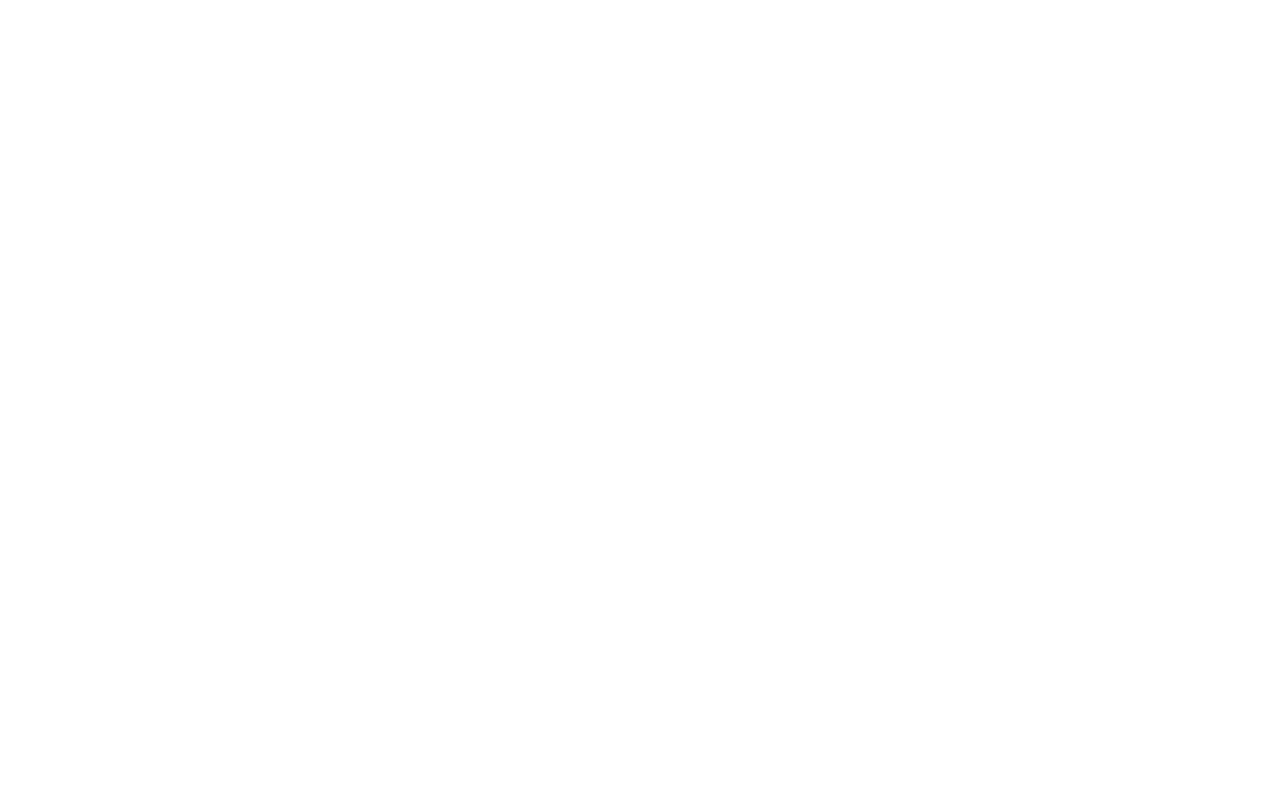
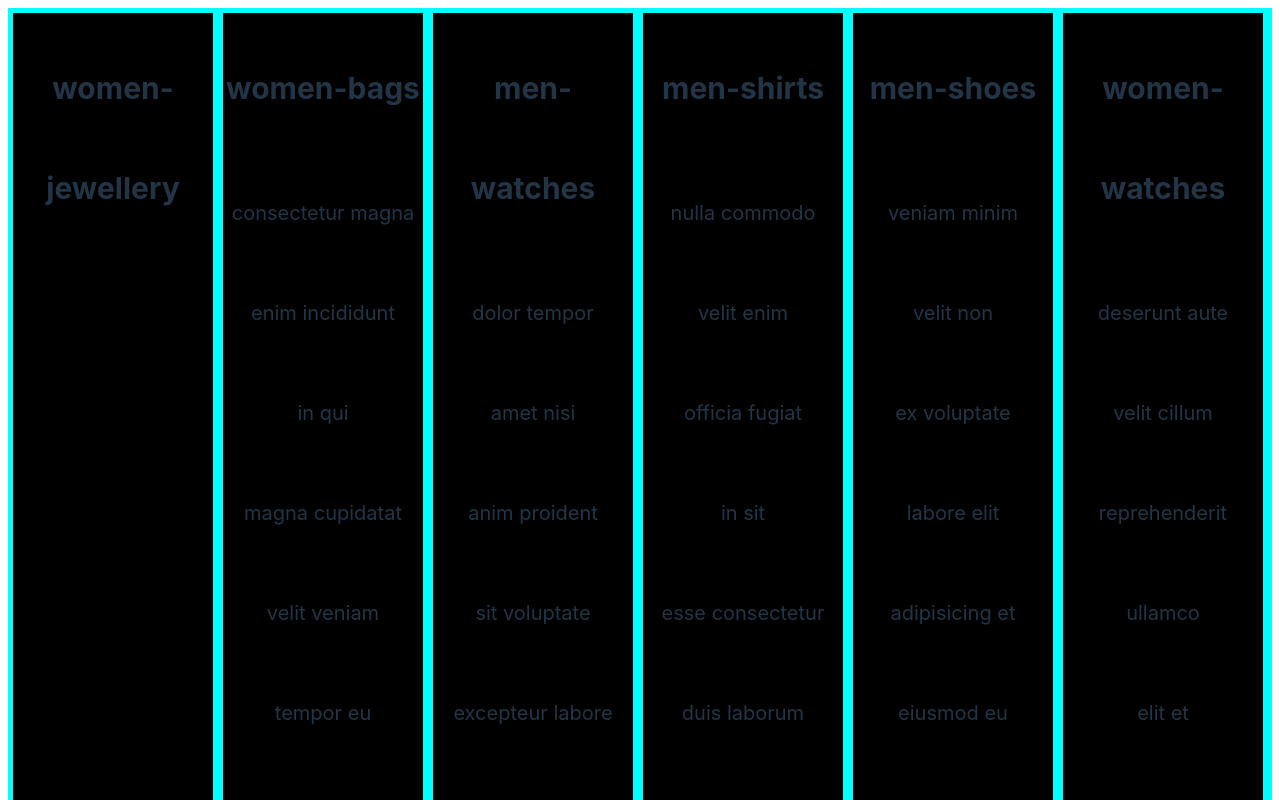
Before and after one commit to thinhnguyen2704/s3-intern-ex, a React (Vite) app: page / in a window 1280 px wide. Shown: the top 800 px of the page. Built offline with nearby package versions, Linux system fonts and the light colour scheme.

Commit message:
Display product categories and names on screen

```diff
--- a/src/components/Category.tsx
+++ b/src/components/Category.tsx
@@ -1,15 +1,27 @@
-import React from 'react';
+import React, { useEffect, useState } from 'react';
 
-interface PropsType {
-	category: string;
-	// productName: string;
-}
+const Category = ({ category, products }: any) => {
+	const [productNames, setProductNames] = useState(['']);
 
-const Category = ({ category }: PropsType) => {
+	useEffect(() => {
+		let productNames = [''];
+		productNames.pop();
+		console.log(category);
+		for (const product in products) {
+			if (products[product].category === category) {
+				productNames.push(products[product].name);
+			}
+		}
+		setProductNames(productNames);
+	}, []);
+
 	return (
-		<>
-			<li>{category}</li>
-		</>
+		<div>
+			<h2>{category}</h2>
+			{productNames.map((product, index) => {
+				return <div key={index}>{product}</div>;
+			})}
+		</div>
 	);
 };
 
--- a/src/components/Product.tsx
+++ b/src/components/Product.tsx
@@ -1,4 +1,4 @@
-import React, { useEffect, useState } from 'react';
+import React, { Fragment, useEffect, useState } from 'react';
 import Category from './Category';
 
 interface ProductsJson {
@@ -11,36 +11,43 @@
 }
 
 const Product = () => {
-	let products: any;
-	let categories: any;
+	const [products, setProducts] = useState<ProductsJson>();
+	const [categories, setCategories] = useState(['']);
 
-	const fetchFromJson = () => {
-		fetch('./products.json')
+	useEffect(() => {
+		const fetchFromJson = async () => {
+			await fetch('./products.json')
 				.then((response) => {
 					return response.json();
 				})
 				.then((data) => {
-				products = data;
+					let tempCategories = [''];
+					tempCategories.pop();
+					for (const product in data) {
+						if (!tempCategories.includes(data[product].category)) {
+							tempCategories.push(data[product].category);
+							setCategories(tempCategories);
+						}
+					}
+					setProducts(data);
 				})
 				.catch((err: Error) => {
 					console.log(err.message);
 				});
 		};
 
-	useEffect(() => {
 		fetchFromJson();
-		console.log(products);
-		// for (let index = 0; index < products.length; index++) {
-		// 	categories.push(products[index].category);
-		// }
-		// console.log(categories);
 	}, []);
 
 	return (
-		<div>
-			{/* {categories.map((category: any) => {
-				return <Category category={category} />;
-			})} */}
+		<div className='flex-container'>
+			{categories.length > 0 &&
+				categories.map((category, index: any) => {
+					console.log(category);
+					return (
+						<Category key={index} category={category} products={products} />
+					);
+				})}
 		</div>
 	);
 };
```
Lines whose indentation alone changed are shown as unchanged.
